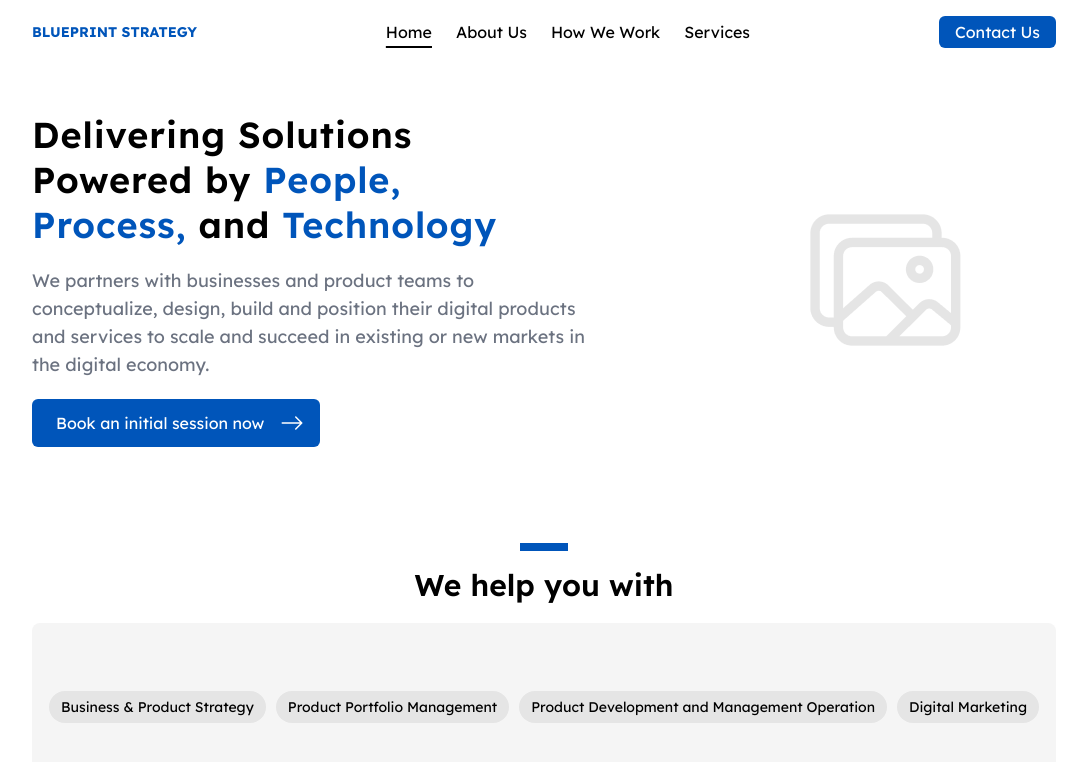
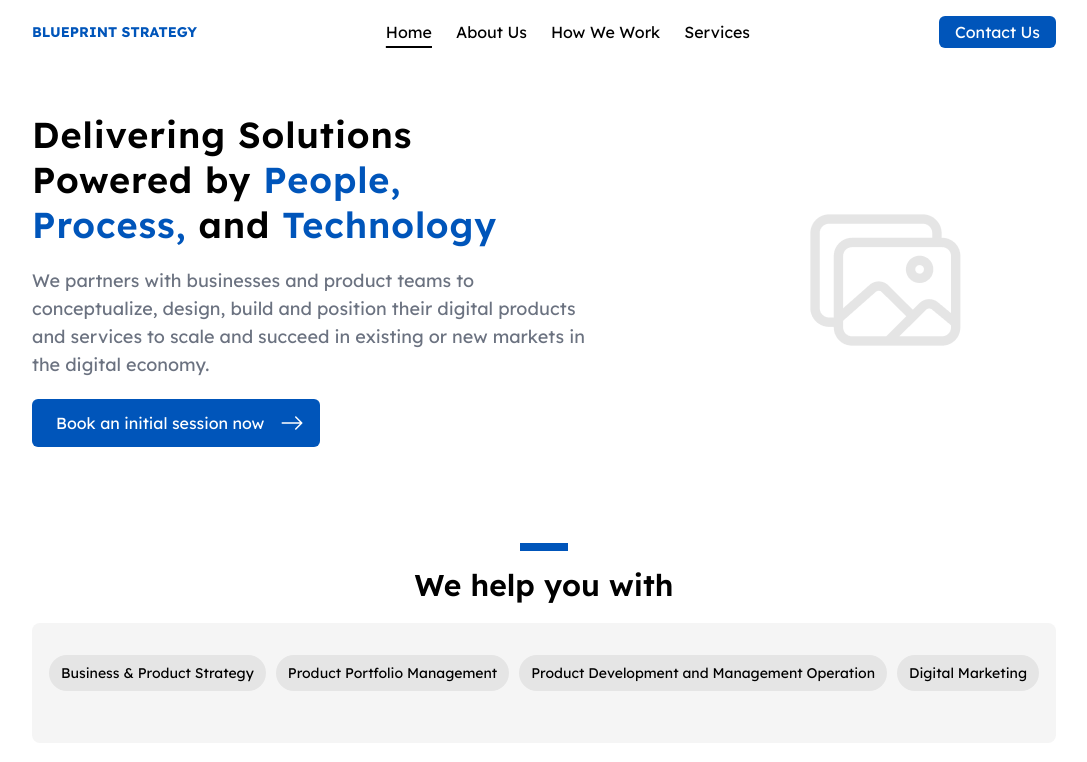
Before and after one commit to EdgarAmpiire/blueprints-web, a React (Create React App) app: page / in a window 1280 px wide. Shown: the top 762 px of the page, without its empty margins (96-1183 px from the left). Built offline with nearby package versions, Linux system fonts and the light colour scheme.

Commit message:
home - tab

```diff
--- a/src/features/home/components/HomeServices.jsx
+++ b/src/features/home/components/HomeServices.jsx
@@ -18,14 +18,14 @@ export const HomeServices = () => {
 
         <div className="bg-[#F5F5F5] py-5 px-3 rounded-lg mt-5">
 
-        <div className="my-12">
+        <div className="py-3">
             <div className=" border-gray-300">
               <div className="flex justify-around w-full ">
                 <button
                   className={
                     isActive === "strategy"
-                      ? "mx-1 bg-black text-white rounded-full py-1.5 text-sm px-3"
-                      : "mx-1 bg-[#E5E5E5] rounded-full py-1.5 text-sm text-black px-3"
+                      ? "mx-1 bg-black text-white rounded-full py-2 text-sm px-3"
+                      : "mx-1 bg-[#E5E5E5] rounded-full py-2 text-sm text-black px-3"
                   }
                   onClick={() => changeComponent("strategy")}
                 >
@@ -34,8 +34,8 @@ export const HomeServices = () => {
                 <button
                   className={
                     isActive === "management"
-                      ? "mx-1 bg-black text-white rounded-full py-1.5 text-sm px-3"
-                      : "mx-1 bg-[#E5E5E5] rounded-full py-1.5 text-sm text-black px-3"
+                      ? "mx-1 bg-black text-white rounded-full py-2 text-sm px-3"
+                      : "mx-1 bg-[#E5E5E5] rounded-full py-2 text-sm text-black px-3"
                   }
                   onClick={() => changeComponent("management")}
                 >
@@ -44,8 +44,8 @@ export const HomeServices = () => {
                 <button
                   className={
                     isActive === "operation"
-                      ? "mx-1 bg-black text-white rounded-full py-1.5 text-sm px-3"
-                      : "mx-1 bg-[#E5E5E5] rounded-full py-1.5 text-sm text-black px-3"
+                      ? "mx-1 bg-black text-white rounded-full py-2 text-sm px-3"
+                      : "mx-1 bg-[#E5E5E5] rounded-full py-2 text-sm text-black px-3"
                   }
                   onClick={() => changeComponent("operation")}
                 >
@@ -54,8 +54,8 @@ export const HomeServices = () => {
                 <button
                   className={
                     isActive === "marketing"
-                      ? "mx-1 bg-black text-white rounded-full py-1.5 text-sm px-3"
-                      : "mx-1 bg-[#E5E5E5] rounded-full py-1.5 text-sm text-black px-3"
+                      ? "mx-1 bg-black text-white rounded-full py-2 text-sm px-3"
+                      : "mx-1 bg-[#E5E5E5] rounded-full py-2 text-sm text-black px-3"
                   }
                   onClick={() => changeComponent("marketing")}
                 >
@@ -63,7 +63,7 @@ export const HomeServices = () => {
                 </button>
               </div>
             </div>
-            <div>
+            <div className="mt-5">
               {isActive === "strategy" && "tab1"}
               {isActive === "management" && "tab2"}
               {isActive === "operation" && "tab3"}
```
